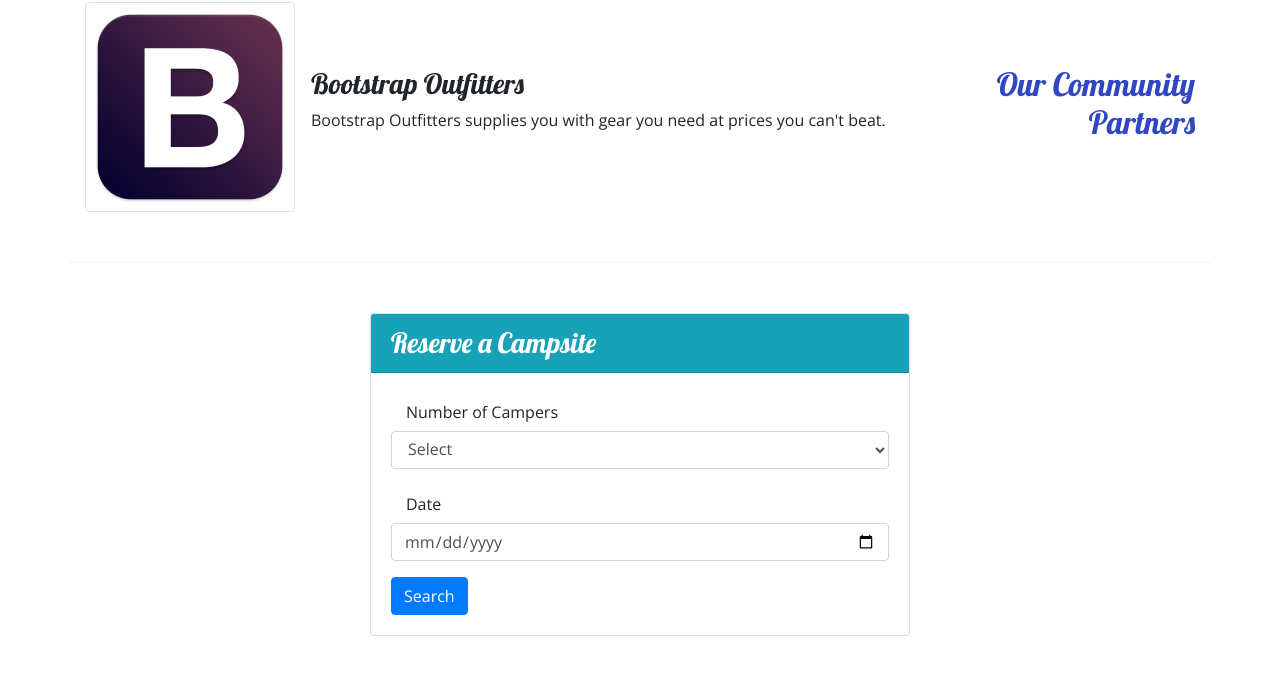
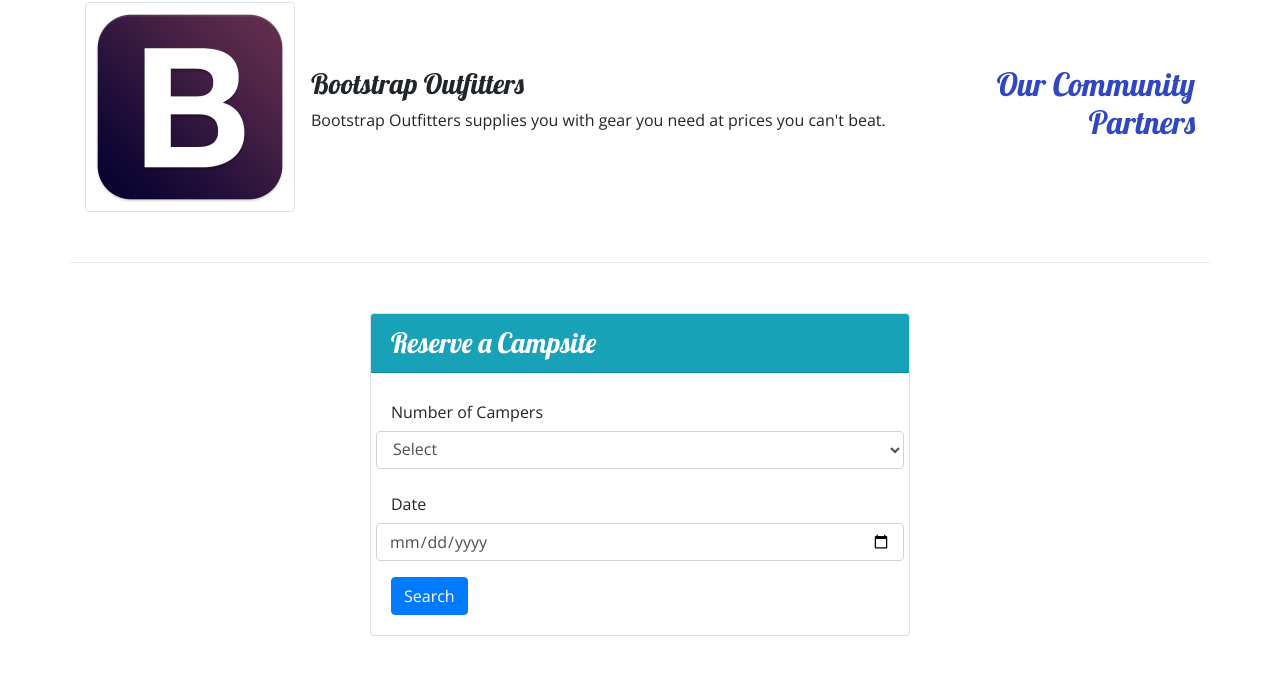
Before and after one commit to torresjds/nucampsite, a website: page index.html in a window 1280 px wide. Shown: the part 1014-1699 px from the top of the page. Drawn offline with nearby package versions, Linux system fonts and the light colour scheme.

Commit message:
third task fourth commit

```diff
--- a/index.html
+++ b/index.html
@@ -34,8 +34,10 @@
     <header class="jumbotron jumbotron-fluid">
 
     <ul class="nav justify-content-end">
-      <div class="col col-md-4 col-xl-2">
-        <a class="btn btn-primary btn-lg bg-info text-white d-flex m-4" href="#bottom">Reserve Campsite</a>
+      <div class="col col-md-4 col-xl-2 ">
+        <a class="btn btn-primary btn-lg bg-info text-white d-flex m-4" href="#reservation">Reserve Campsite</a>
+        <!--used section id around reserveForm to jump to the reservation form, see code in form section-->
+        <!--use href="#bottom" to jump to bottom of page, literallt jumps to bottom of page-->
 
       </div>
       </ul>
@@ -139,6 +141,7 @@
         </div> <!--col outfit-->
         </div>  <!--end row commmunity-->
 
+
         <div class="row row-content">
           <div class="col col-sm-6 mx-auto">
             <div class="card">
@@ -146,11 +149,12 @@
                 Reserve a Campsite
               </h3>
               <div class="card-body">
+                <section id="reservation">
                 <form id="reserveForm">
                   <div class="row"><!--row one-->
                     <div class="col">
-                      <div class="form-group">
-                        <label for="number of campers" class="col col-sm-6 col-form-label">Number of Campers</label>
+                      <div class="form-group row"> <!--form-group row?-->
+                        <label for="number of campers" class="col-sm-6 col-form-label">Number of Campers</label>
                          <select id="numCampers" class="form-control" name="numCampers">
                         <option selected>Select</option> <!--use SELECTED after option?-->
                         <option value="1">1</option>
@@ -164,10 +168,10 @@
                     </div><!--end col-->
                   </div><!--end row one-->
 
-                  <div class="row"><!--row 2-->
+                  <div class="row"><!--row 2--> <!--form-group row-->
                   <div class="col">
-                  <div class="form-group">
-                    <label for="date" class="col col-sm-6 col-form-label">Date</label>
+                  <div class="form-group row">
+                    <label for="date" class="col-sm-6 col-form-label">Date</label>
                     <input type="date" name="date" id="date" class="form-control" placeholder="date">
                   </div><!--end form group-->
                   </div><!--col end-->
@@ -180,8 +184,10 @@
                  </div><!--row 3 end-->
 
                 </form><!--end form-->
+                </section>
               </div><!--end card body-->
             </div><!--end card-->
+
 
          </div><!--end col sm 6-->
         </div> <!--end new row row content>-->
@@ -216,7 +222,7 @@
       </div>
 
     </footer>
-    <div id="bottom"></div>
+    <!--<div id="bottom"></div>--> <!--JUMPS TO BOTTOM OF PAGE-->
 
     <!-- jQuery must come first, then Popper.js, then the Bootstrap JavaScript plugins.-->
 
```
Also changed, not shown: css/styles.css (line endings or trailing spaces).
